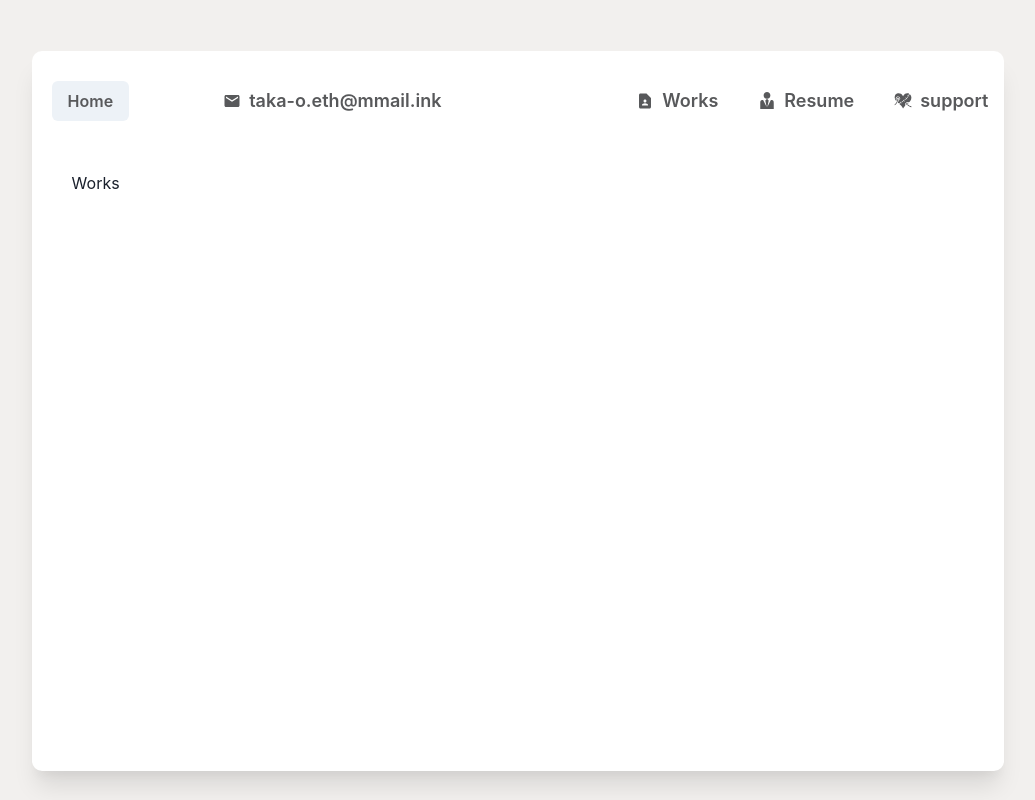
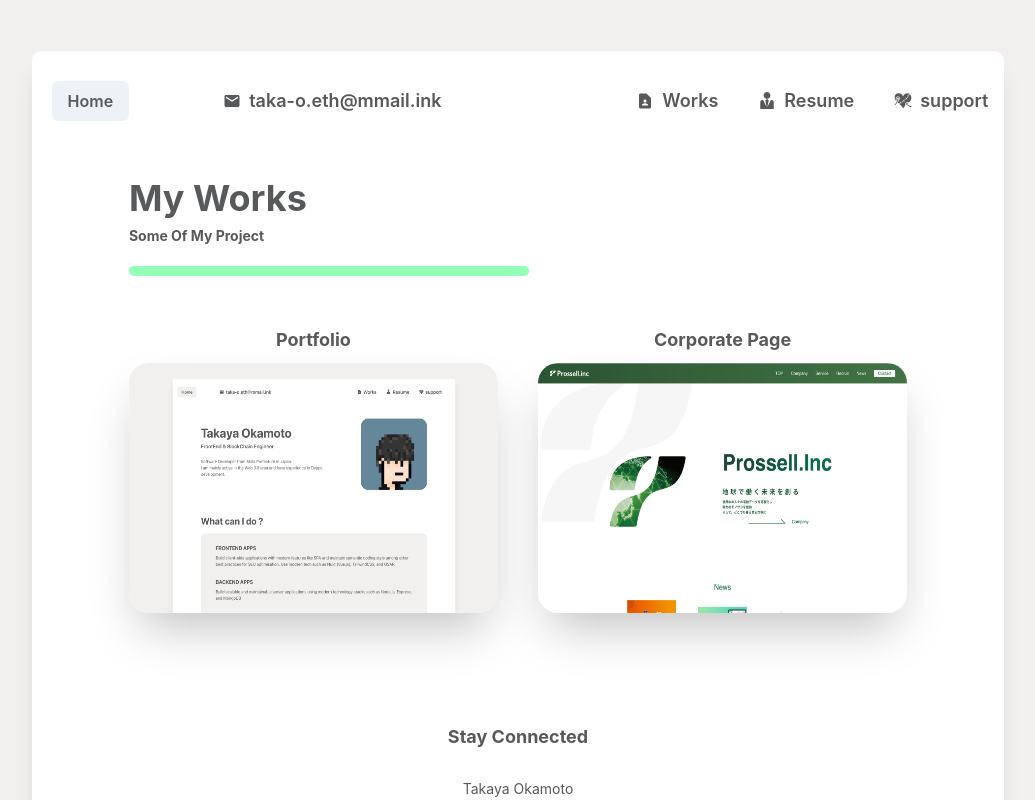
Before and after one commit to takaya-okamoto/okamoto-takaya.github.io, a Next.js app: page /works in a window 1280 px wide. Shown: the top 800 px of the page, without its empty margins (122-1157 px from the left). Built offline with nearby package versions, Linux system fonts and the light colour scheme.

Commit message:
create Works

```diff
--- a/components/mainArea/works.tsx
+++ b/components/mainArea/worksComponent.tsx
@@ -3,7 +3,7 @@ import { Card } from '../card/card'
 import { cardData } from "../card/cardData"
 import { Line } from '../line/line'
 
-export function Works():JSX.Element {
+export function WorksComponent():JSX.Element {
   return (
     <Box p="40px 0">
       <Text fontWeight="bold" fontSize="4xl" color="#58595b">My Works</Text>
--- a/pages/index.tsx
+++ b/pages/index.tsx
@@ -4,7 +4,7 @@ import { Abstract } from '../components/mainArea/abstract'
 import { WhatCanIDo } from '../components/mainArea/whatCanIDo'
 import { SelfIntroduction } from '../components/mainArea/selfIntroduction'
 import { Connection } from '../components/mainArea/connection'
-import { Works } from '../components/mainArea/works'
+import { WorksComponent } from '../components/mainArea/worksComponent'
 
 
 const Home: NextPage = () => {
@@ -13,7 +13,7 @@ const Home: NextPage = () => {
       <Abstract />
       <WhatCanIDo />
       <SelfIntroduction />
-      <Works />
+      <WorksComponent />
       <Connection />
     </Box>
   )
--- a/pages/works.tsx
+++ b/pages/works.tsx
@@ -1,9 +1,12 @@
 import { Text, Button, Box } from '@chakra-ui/react'
+import { Connection } from '../components/mainArea/connection'
+import { WorksComponent } from '../components/mainArea/worksComponent'
 
 export default function Works():JSX.Element {
   return (
-    <Box h="80vh" p="40px">
-      <Text>Works</Text>
+    <Box p="0 10%">
+      <WorksComponent />
+      <Connection />
     </Box>
   )
 }
```
